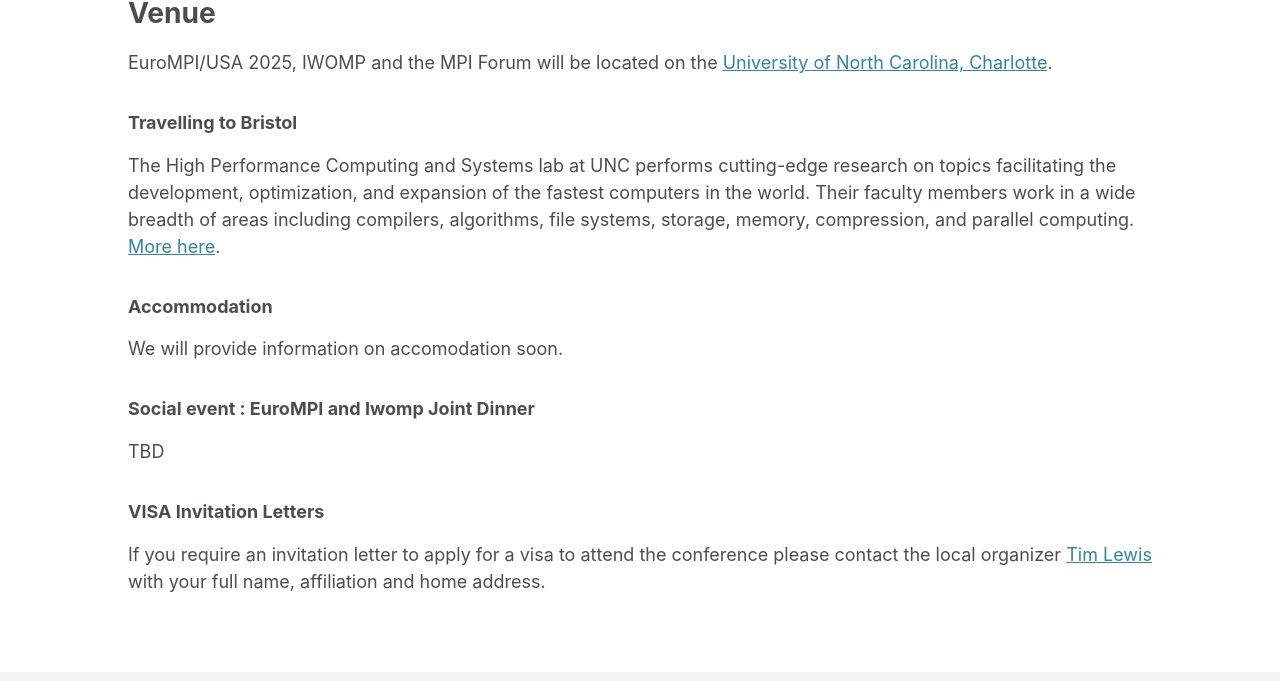
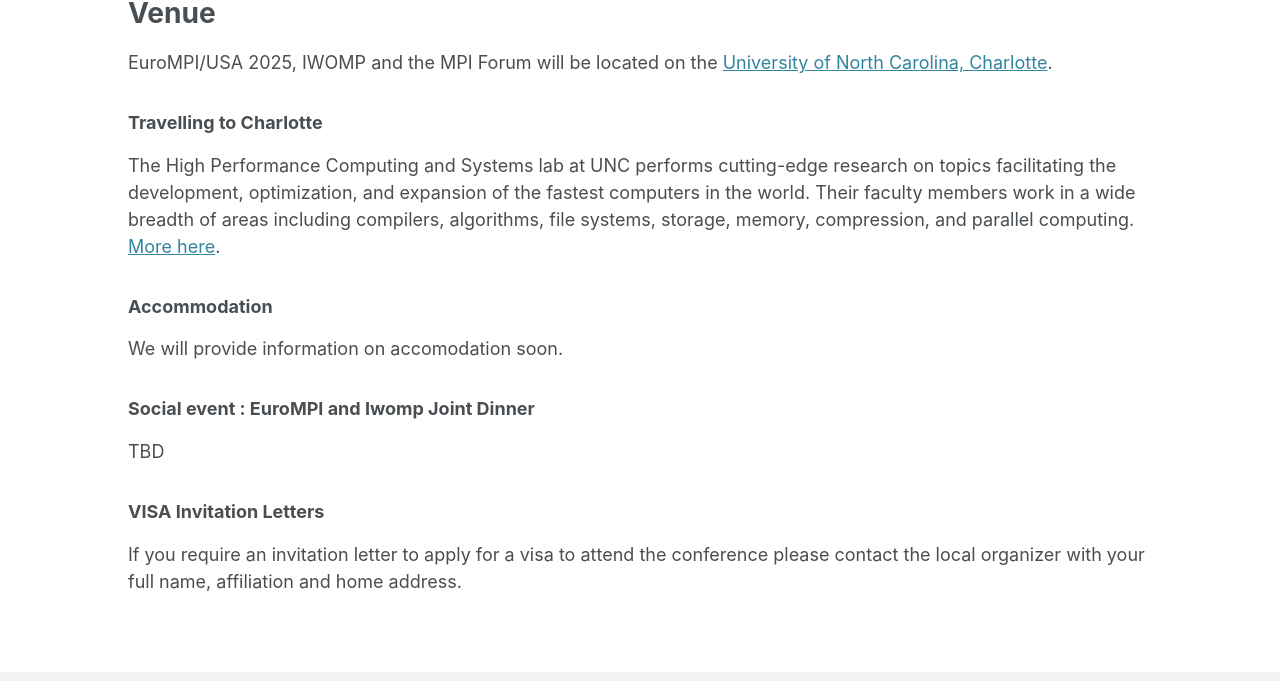
Before and after one commit to eurompi/eurompi.github.io, a Jekyll site: the page built from _pages/venue.md, in a window 1280 px wide. Shown: the part 463-1144 px from the top of the page. Built offline with Jekyll 4.4.1, drawn with Linux system fonts in a browser that asks for light colours; cached includes are drawn as plain includes.

Commit message:
Update venue.md

```diff
--- a/_pages/venue.md
+++ b/_pages/venue.md
@@ -9,7 +9,7 @@
 <p>EuroMPI/USA 2025, IWOMP and the MPI Forum will be located on the <a href="https://www.charlotte.edu/">University of North Carolina, Charlotte</a>.</p>
 
 
-<h3>Travelling to Bristol</h3>
+<h3>Travelling to Charlotte</h3>
 
 The High Performance Computing and Systems lab at UNC performs cutting-edge research on topics facilitating the development, optimization, and expansion of the fastest computers in the world. Their faculty members work in a wide breadth of areas including compilers, algorithms, file systems, storage, memory, compression, and parallel computing. <a href="https://admissions.charlotte.edu/explore/academics#:~:text=We%20are%20a%20respected%20academic,degrees%2C%20and%2024%20Doctoral%20degrees">More here</a>.
 
@@ -24,4 +24,4 @@
 
 <h3>VISA Invitation Letters</h3>
 
-If you require an invitation letter to apply for a visa to attend the conference please contact the local organizer <a href="mailto:tl17424@bristol.ac.uk?subject=VISA Request">Tim Lewis</a> with your full name, affiliation and home address.
+If you require an invitation letter to apply for a visa to attend the conference please contact the local organizer with your full name, affiliation and home address.
```
